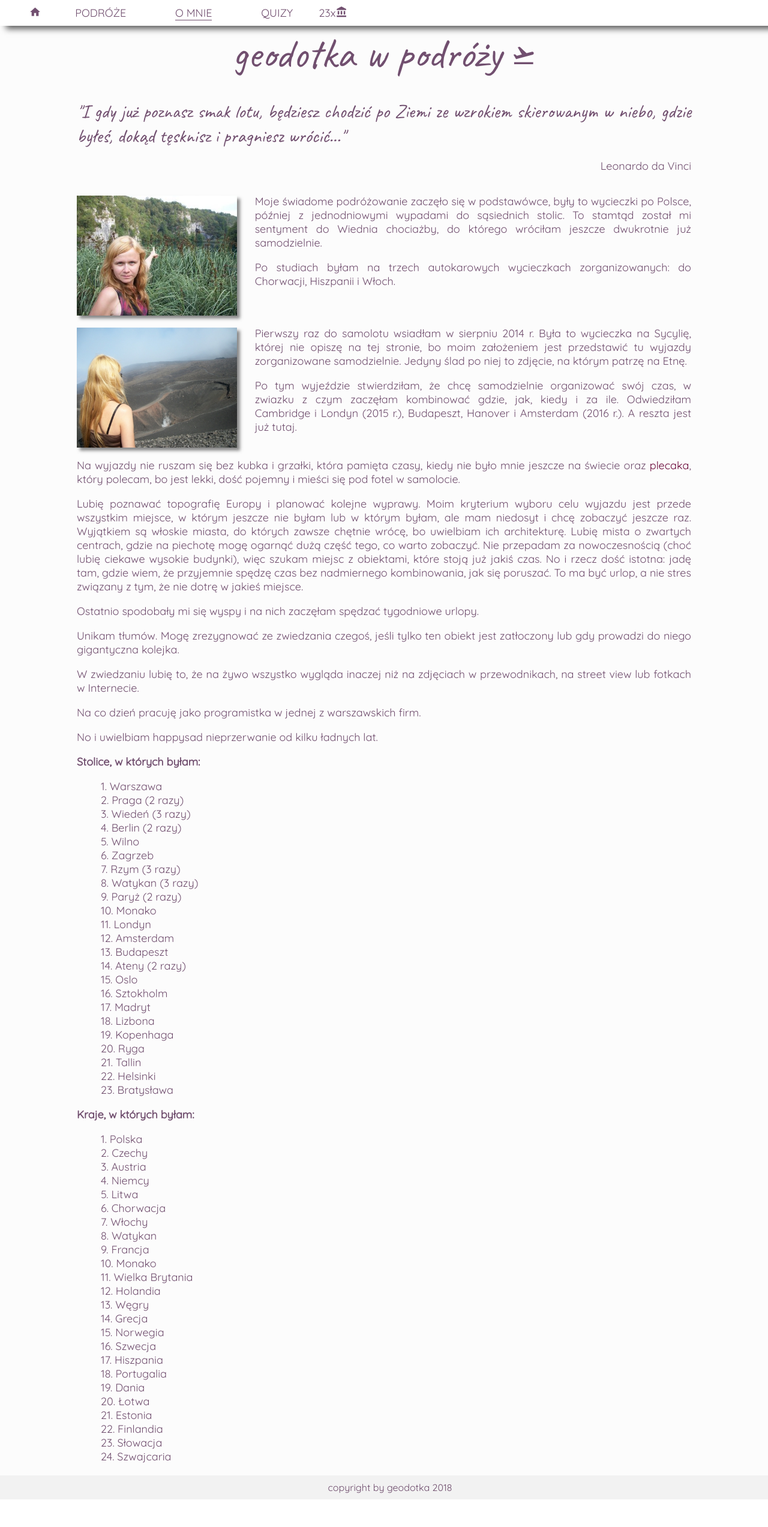
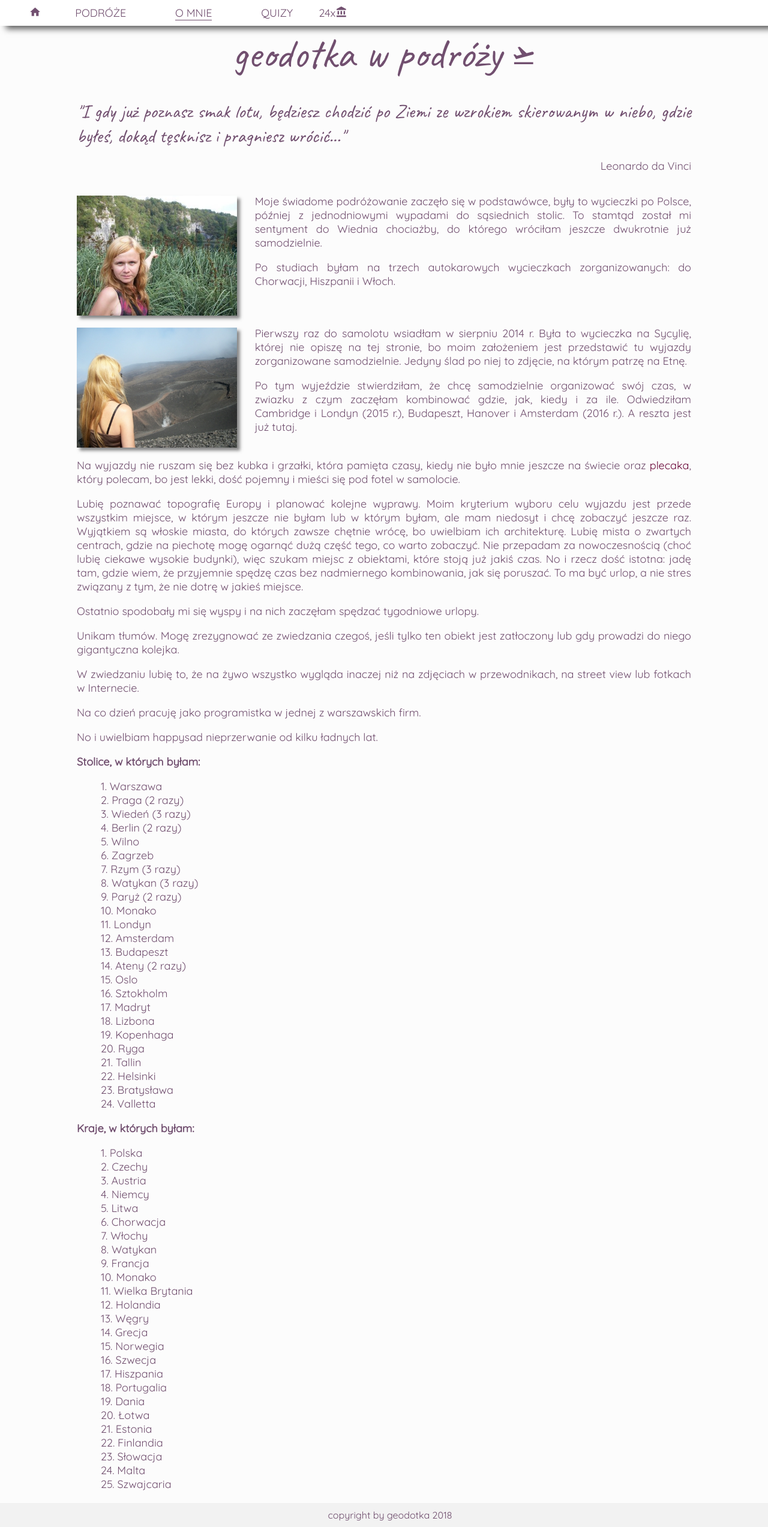
Before and after one commit to geodotka/mindtrip, a Django app: a page that uses mindtrip/trips/templates/trips/base.html in a window 1280 px wide. Shown: the whole page at 60% size. Before the commit the page ends 2499 px from the top, so only its background shows below. Run offline with Django 3.2, Linux system fonts and the light colour scheme; parts of the project's set-up code (start-up, migrations or seed data) failed here and were passed over.

Commit message:
Add Valletta as visited capital

```diff
--- a/mindtrip/trips/templates/trips/about_me.html
+++ b/mindtrip/trips/templates/trips/about_me.html
@@ -113,6 +113,7 @@
 				<li>21. Tallin</li>
 				<li>22. Helsinki</li>
 				<li>23. Bratysława</li>
+				<li>24. Valletta</li>
 			</ul>
 			<strong>Kraje, w których byłam:</strong>
 			<ul>
@@ -139,7 +140,8 @@
 				<li>21. Estonia</li>
 				<li>22. Finlandia</li>
 				<li>23. Słowacja</li>
-				<li>24. Szwajcaria</li>
+				<li>24. Malta</li>
+				<li>25. Szwajcaria</li>
 			</ul>
 		</section>
 	</section>
--- a/mindtrip/trips/templates/trips/base.html
+++ b/mindtrip/trips/templates/trips/base.html
@@ -18,7 +18,7 @@
 			<a href="{% url 'trips' %}"{% block trips_page %}{% endblock %}>Podróże</a>
 			<a href="{% url 'about_me' %}"{% block about_me %}{% endblock %}>O mnie</a>
 			<a href="{% url 'quizzes' %}">Quizy</a>
-			<span class="capitals_counter" title="Odwiedzone stolice">23x<i class="material-icons">account_balance</i></span>
+			<span class="capitals_counter" title="Odwiedzone stolice">24x<i class="material-icons">account_balance</i></span>
 		</nav>
 	</header>
 
```
